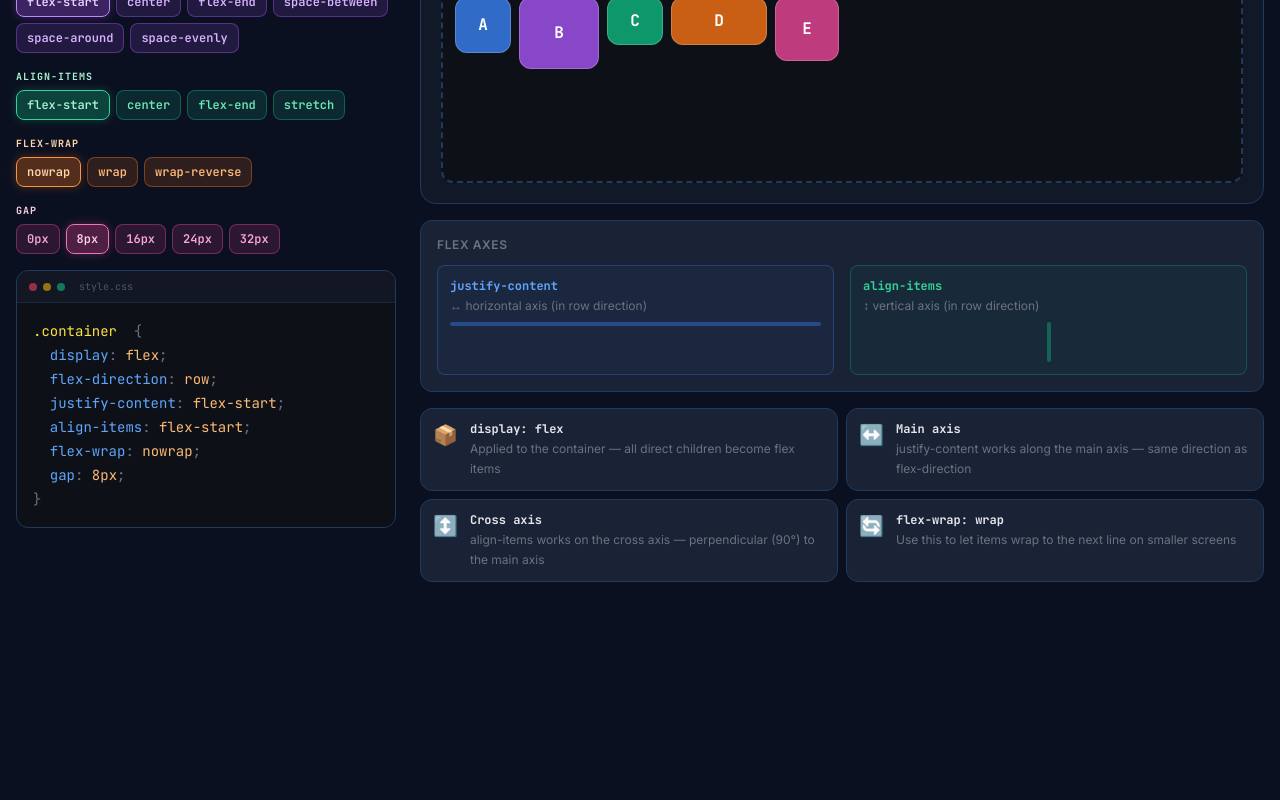
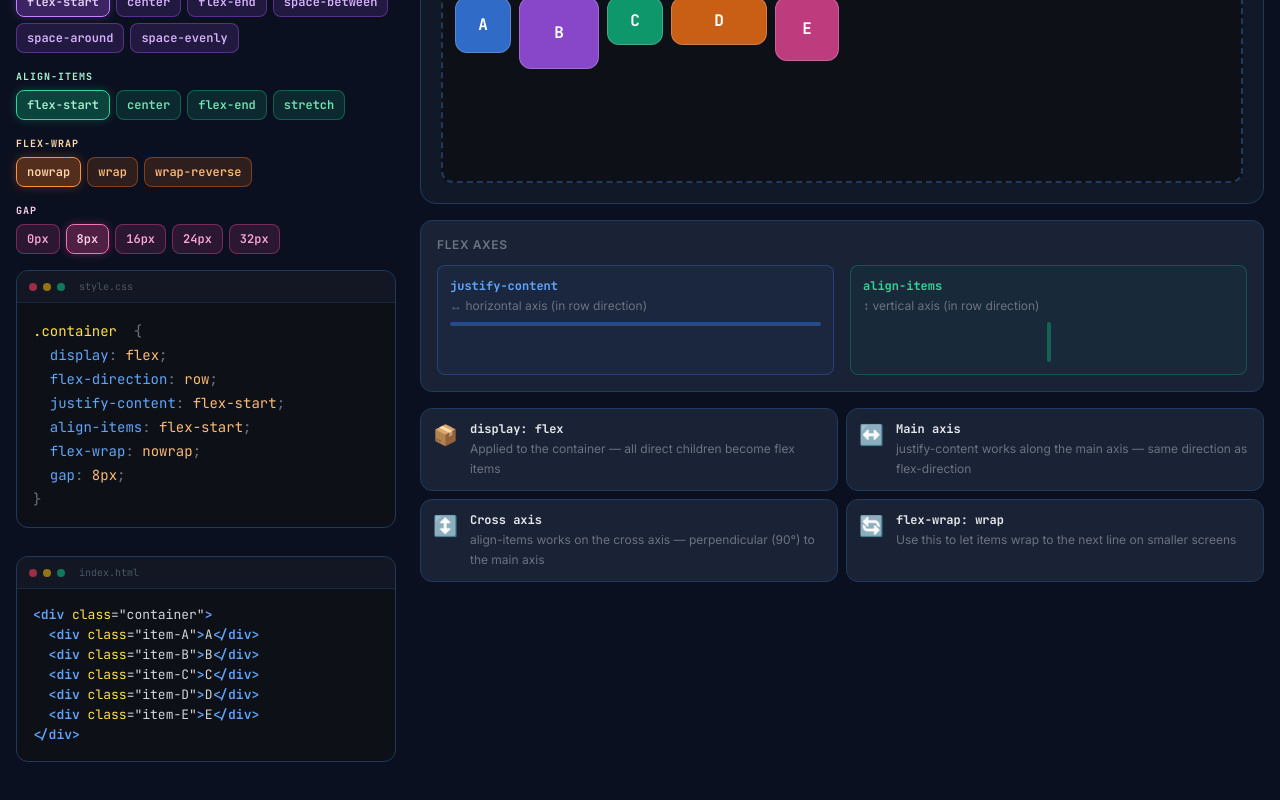
Before and after one commit to maxmutov-nuriddin/LogicJS, a Next.js app: page /css in a window 1280 px wide. Shown: the part 462-1262 px from the top of the page. Before the commit the page ends 1108 px from the top, so only its background shows below. Built offline with nearby package versions, Linux system fonts and the light colour scheme.

Commit message:
update page.tsx

```diff
--- a/app/css/page.tsx
+++ b/app/css/page.tsx
@@ -272,6 +272,62 @@ function CSSCode({ lines }: { lines: string[] }) {
   );
 }
 
+function tokenizeHTML(line: string) {
+  const regex = /(<\/?[a-zA-Z0-9:-]+)|(\s+[a-zA-Z0-9:-]+(?==))|("[^"]*")|(\/?>)|([^<>\s]+)/g;
+  const tokens: { text: string; cls: string }[] = [];
+  let lastIndex = 0;
+  let match;
+
+  while ((match = regex.exec(line)) !== null) {
+    const matchIndex = match.index;
+    if (matchIndex > lastIndex) {
+      tokens.push({ text: line.substring(lastIndex, matchIndex), cls: "text-gray-500" });
+    }
+
+    const [full, tag, attr, val, close] = match;
+    if (tag) {
+      tokens.push({ text: tag, cls: "text-blue-400 font-semibold" });
+    } else if (attr) {
+      tokens.push({ text: attr, cls: "text-yellow-300" });
+    } else if (val) {
+      tokens.push({ text: val, cls: "text-orange-300" });
+    } else if (close) {
+      tokens.push({ text: close, cls: "text-blue-400 font-semibold" });
+    } else {
+      tokens.push({ text: full, cls: "text-gray-300" });
+    }
+    lastIndex = regex.lastIndex;
+  }
+
+  if (lastIndex < line.length) {
+    tokens.push({ text: line.substring(lastIndex), cls: "text-gray-300" });
+  }
+
+  return tokens;
+}
+
+function HTMLCode({ code }: { code: string[] }) {
+  return (
+    <div className="rounded-xl bg-[#0d1117] border border-border overflow-hidden mt-3">
+      <div className="flex items-center gap-1.5 px-3 py-2 border-b border-border/50 bg-surface-2/40">
+        <div className="w-2 h-2 rounded-full bg-rose-500/60" />
+        <div className="w-2 h-2 rounded-full bg-yellow-500/60" />
+        <div className="w-2 h-2 rounded-full bg-emerald-500/60" />
+        <span className="ml-2 text-[10px] text-gray-600 font-mono">index.html</span>
+      </div>
+      <div className="p-4 font-mono text-[13px] leading-5 overflow-x-auto text-gray-400">
+        {code.map((line, i) => (
+          <div key={i} className="whitespace-pre">
+            {tokenizeHTML(line).map((tok, j) => (
+              <span key={j} className={tok.cls}>{tok.text}</span>
+            ))}
+          </div>
+        ))}
+      </div>
+    </div>
+  );
+}
+
 // ─── Info card ────────────────────────────────────────────────────────────────
 
 function InfoCard({ icon, title, desc }: { icon: string; title: string; desc: string }) {
@@ -371,6 +427,12 @@ function FlexSection({ t, lang }: { t: CSSTranslations; lang: string }) {
     }
   });
 
+  const htmlCode = [
+    '<div class="container">',
+    ...items.map(item => `  <div class="item-${item.label}">${item.label}</div>`),
+    '</div>'
+  ];
+
   const containerStyle: CSSProperties = {
     display: "flex", flexDirection: s.dir, justifyContent: s.jc,
     alignItems: s.ai, flexWrap: s.fw, gap: s.gap,
@@ -465,6 +527,7 @@ function FlexSection({ t, lang }: { t: CSSTranslations; lang: string }) {
         )}
 
         <CSSCode lines={css} />
+        <HTMLCode code={htmlCode} />
       </div>
 
       {/* Preview + explanation */}
@@ -649,6 +712,12 @@ function GridSection({ t, lang }: { t: CSSTranslations; lang: string }) {
     }
   });
 
+  const htmlCode = [
+    '<div class="grid-container">',
+    ...items.map(item => `  <div class="item-${item.label}">${item.label}</div>`),
+    '</div>'
+  ];
+
   return (
     <div className="flex flex-col xl:flex-row gap-6">
       {/* Controls */}
@@ -751,6 +820,7 @@ function GridSection({ t, lang }: { t: CSSTranslations; lang: string }) {
         )}
 
         <CSSCode lines={css} />
+        <HTMLCode code={htmlCode} />
       </div>
 
       {/* Preview */}
@@ -935,6 +1005,7 @@ function AnimSection({ t }: { t: CSSTranslations }) {
     "",
     ...ANIM_KEYFRAMES[s.preset],
   ];
+  const htmlCode = ['<div class="box"></div>'];
 
   return (
     <div className="flex flex-col xl:flex-row gap-6">
@@ -973,6 +1044,7 @@ function AnimSection({ t }: { t: CSSTranslations }) {
         </CtrlGroup>
 
         <CSSCode lines={cssFull} />
+        <HTMLCode code={htmlCode} />
       </div>
 
       {/* Preview */}
@@ -1100,6 +1172,11 @@ function BoxModelSection({ t }: { t: CSSTranslations }) {
     `  /* total width: ${totalW}px */`,
     "}",
   ];
+  const htmlCode = [
+    '<div class="box">',
+    '  Content',
+    '</div>'
+  ];
 
   return (
     <div className="flex flex-col xl:flex-row gap-6">
@@ -1138,6 +1215,7 @@ function BoxModelSection({ t }: { t: CSSTranslations }) {
         </CtrlGroup>
 
         <CSSCode lines={css} />
+        <HTMLCode code={htmlCode} />
       </div>
 
       {/* Preview */}
@@ -1273,6 +1351,12 @@ function PositionSection({ t }: { t: CSSTranslations }) {
     "}",
   ];
 
+  const htmlCode = [
+    '<div class="parent">',
+    '  <div class="box">Box</div>',
+    '</div>'
+  ];
+
   return (
     <div className="flex flex-col xl:flex-row gap-6">
       {/* Controls */}
@@ -1306,6 +1390,7 @@ function PositionSection({ t }: { t: CSSTranslations }) {
         )}
 
         <CSSCode lines={css} />
+        <HTMLCode code={htmlCode} />
       </div>
 
       {/* Preview */}
@@ -1445,6 +1530,8 @@ function TransitionSection({ t }: { t: CSSTranslations }) {
     "}",
   ];
 
+  const htmlCode = ['<div class="box">Hover Me</div>'];
+
   return (
     <div className="flex flex-col xl:flex-row gap-6">
       {/* Controls */}
@@ -1468,6 +1555,7 @@ function TransitionSection({ t }: { t: CSSTranslations }) {
         </CtrlGroup>
 
         <CSSCode lines={css} />
+        <HTMLCode code={htmlCode} />
       </div>
 
       {/* Preview */}
@@ -1626,6 +1714,13 @@ function ResponsiveSection({ t }: { t: CSSTranslations }) {
     "  }",
     "}",
   ];
+  const htmlCode = [
+    '<div class="container">',
+    '  <header class="header">Header</header>',
+    '  <div class="main">Main Content</div>',
+    '  <aside class="sidebar">Sidebar</aside>',
+    '</div>'
+  ];
 
   return (
     <div className="flex flex-col xl:flex-row gap-6">
@@ -1655,6 +1750,7 @@ function ResponsiveSection({ t }: { t: CSSTranslations }) {
         </CtrlGroup>
 
         <CSSCode lines={s.queryType === "min-width" ? cssMin : cssMax} />
+        <HTMLCode code={htmlCode} />
       </div>
 
       {/* Preview */}
@@ -1863,6 +1959,14 @@ function DisplaySection({ t, lang }: { t: CSSTranslations; lang: string }) {
     "}",
   ];
 
+  const htmlCode = [
+    '<div class="container">',
+    '  <div class="element-1">1-element</div>',
+    '  <div class="element-2">2-element</div>',
+    '  <div class="element-3">3-element</div>',
+    '</div>'
+  ];
+
   return (
     <div className="flex flex-col xl:flex-row gap-6">
       {/* Controls */}
@@ -1892,6 +1996,7 @@ function DisplaySection({ t, lang }: { t: CSSTranslations; lang: string }) {
         </CtrlGroup>
 
         <CSSCode lines={css} />
+        <HTMLCode code={htmlCode} />
       </div>
 
       {/* Preview */}
@@ -2016,6 +2121,8 @@ function BoxShadowSection({ t, lang }: { t: CSSTranslations; lang: string }) {
     "}",
   ];
 
+  const htmlCode = ['<div class="box">Box</div>'];
+
   return (
     <div className="flex flex-col xl:flex-row gap-6">
       {/* Controls */}
@@ -2061,6 +2168,7 @@ function BoxShadowSection({ t, lang }: { t: CSSTranslations; lang: string }) {
         </CtrlGroup>
 
         <CSSCode lines={css} />
+        <HTMLCode code={htmlCode} />
       </div>
 
       {/* Preview */}
@@ -2144,6 +2252,19 @@ function PseudoClassSection({ t, lang }: { t: CSSTranslations; lang: string }) {
 
   const explainMap: Record<string, string> = t.pseudoClassExplain;
 
+  const htmlLinesMap: Record<string, string[]> = {
+    hover:        ['<button class="btn">Hover Me</button>'],
+    focus:        ['<input class="input" placeholder="..." />'],
+    active:       ['<button class="btn">Click Me</button>'],
+    "first-child": ['<ul class="list">', '  <li>1-element</li>', '  <li>2-element</li>', '  <li>3-element</li>', '  <li>4-element</li>', '  <li>5-element</li>', '</ul>'],
+    "last-child":  ['<ul class="list">', '  <li>1-element</li>', '  <li>2-element</li>', '  <li>3-element</li>', '  <li>4-element</li>', '  <li>5-element</li>', '</ul>'],
+    "nth-child":   ['<ul class="list">', '  <li>1-element</li>', '  <li>2-element</li>', '  <li>3-element</li>', '  <li>4-element</li>', '  <li>5-element</li>', '</ul>'],
+    not:           ['<ul class="list">', '  <li>1-element</li>', '  <li>2-element</li>', '  <li class="active">3-element</li>', '  <li>4-element</li>', '  <li>5-element</li>', '</ul>'],
+    disabled:      ['<button class="btn">Enabled</button>', '<button class="btn" disabled>Disabled</button>'],
+    checked:       ['<input type="checkbox" id="chk-1" />', '<label for="chk-1">1-element</label>'],
+  };
+  const htmlCode = htmlLinesMap[selected] || [];
+
   return (
     <div className="flex flex-col xl:flex-row gap-6">
       {/* Controls */}
@@ -2156,6 +2277,7 @@ function PseudoClassSection({ t, lang }: { t: CSSTranslations; lang: string }) {
           ))}
         </CtrlGroup>
         <CSSCode lines={cssLines[selected] || []} />
+        <HTMLCode code={htmlCode} />
       </div>
 
       {/* Preview */}
@@ -2339,6 +2461,16 @@ function PseudoElementSection({ t, lang }: { t: CSSTranslations; lang: string })
     selection:      [".text::selection {","  background: #ec4899;","  color: white;","}"],
   };
 
+  const htmlLinesMap: Record<string, string[]> = {
+    before:         ['<div class="badge">Eslatma</div>'],
+    after:          ['<a class="tag">Home</a>'],
+    "first-letter": ['<p class="paragraph">', `  ${lt.flLetter}${lt.flText}`, '</p>'],
+    "first-line":   ['<p class="paragraph">', `  ${lt.flLineFirst} ${lt.flLineRest}`, '</p>'],
+    placeholder:    ['<input class="input" placeholder="..." />'],
+    selection:      ['<p class="text">', `  ${lt.selText}`, '</p>'],
+  };
+  const htmlCode = htmlLinesMap[selected] || [];
+
   return (
     <div className="flex flex-col xl:flex-row gap-6">
       {/* Controls */}
@@ -2351,6 +2483,7 @@ function PseudoElementSection({ t, lang }: { t: CSSTranslations; lang: string })
           ))}
         </CtrlGroup>
         <CSSCode lines={cssLines[selected] || []} />
+        <HTMLCode code={htmlCode} />
       </div>
 
       {/* Preview */}
```
